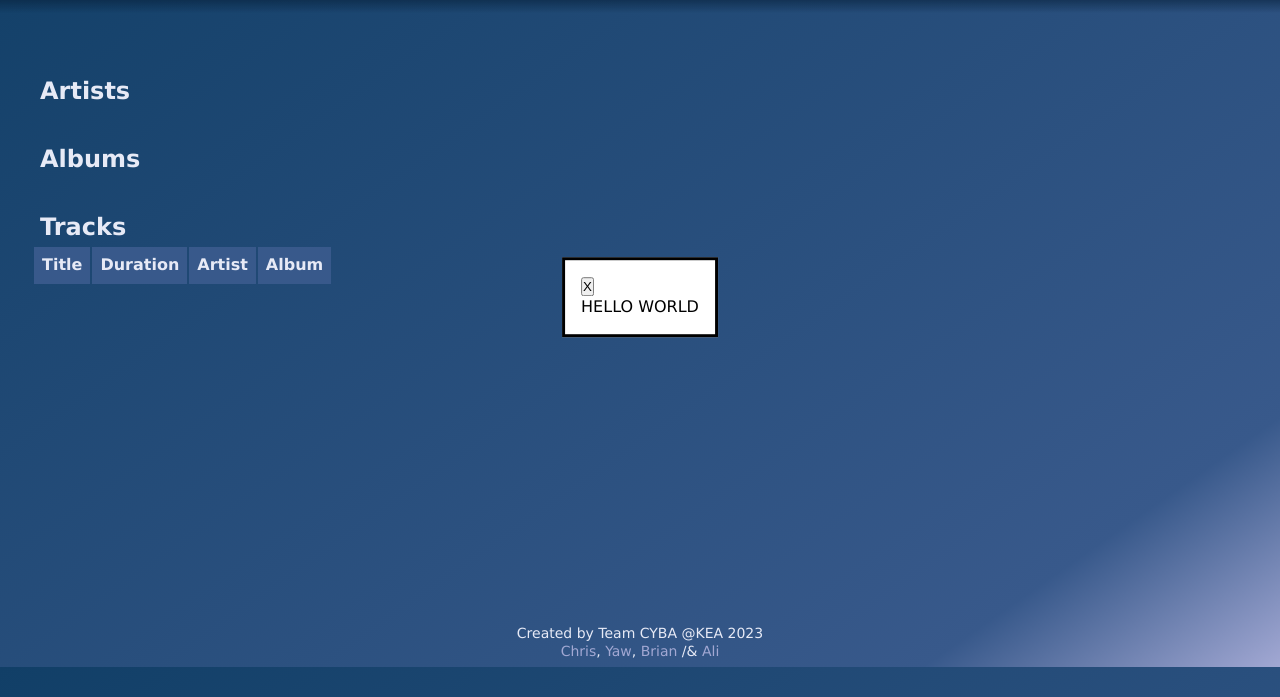
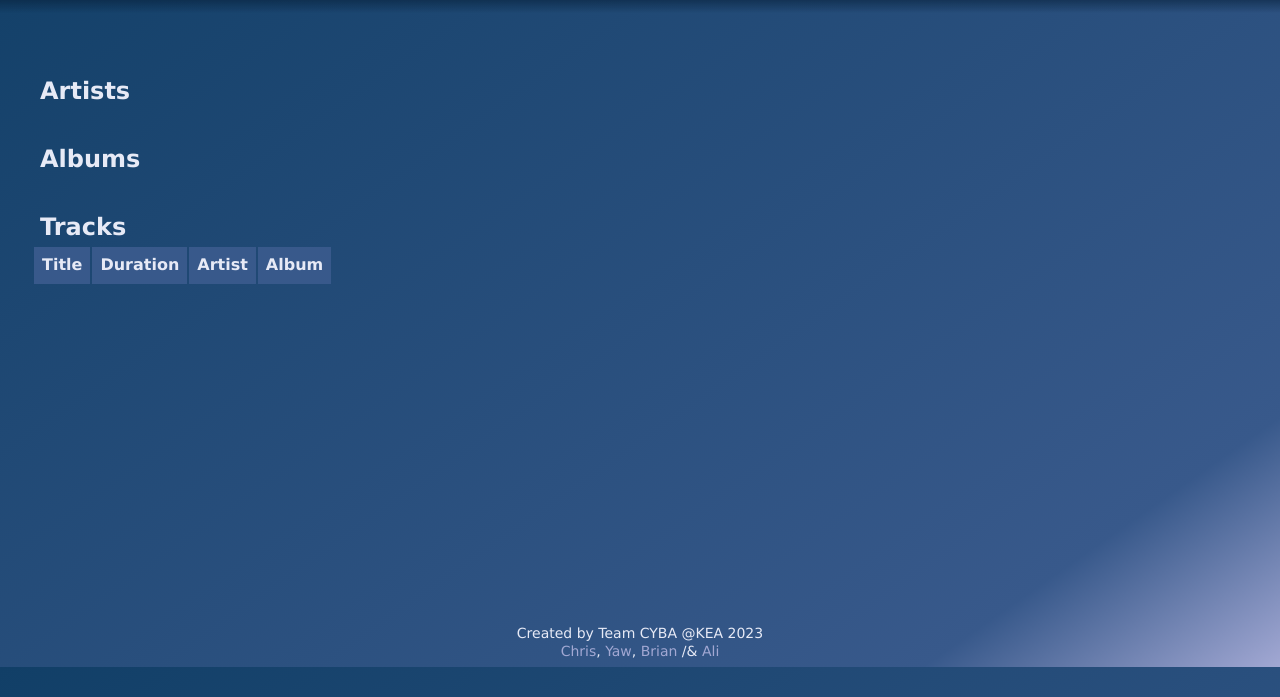
Before and after one commit to YawHB/cyba-oop-assignment-musicbase, a website with bundled scripts: page dist/index.html in a window 1280 px wide. Shown: the part 103-800 px from the top of the page. Built offline with nearby package versions, Linux system fonts and the light colour scheme; files whose address does not match are found by name.

Commit message:
removed open from main-dialog-frame

```diff
--- a/dist/index.html
+++ b/dist/index.html
@@ -46,7 +46,7 @@
             </table>
         </section>
 
-        <dialog open id="main-dialog-frame">
+        <dialog id="main-dialog-frame">
             <button id="btn-close-dialog-frame">X</button>
             <section id="main-dialog-content">
                 <!-- dialog content -->
```
